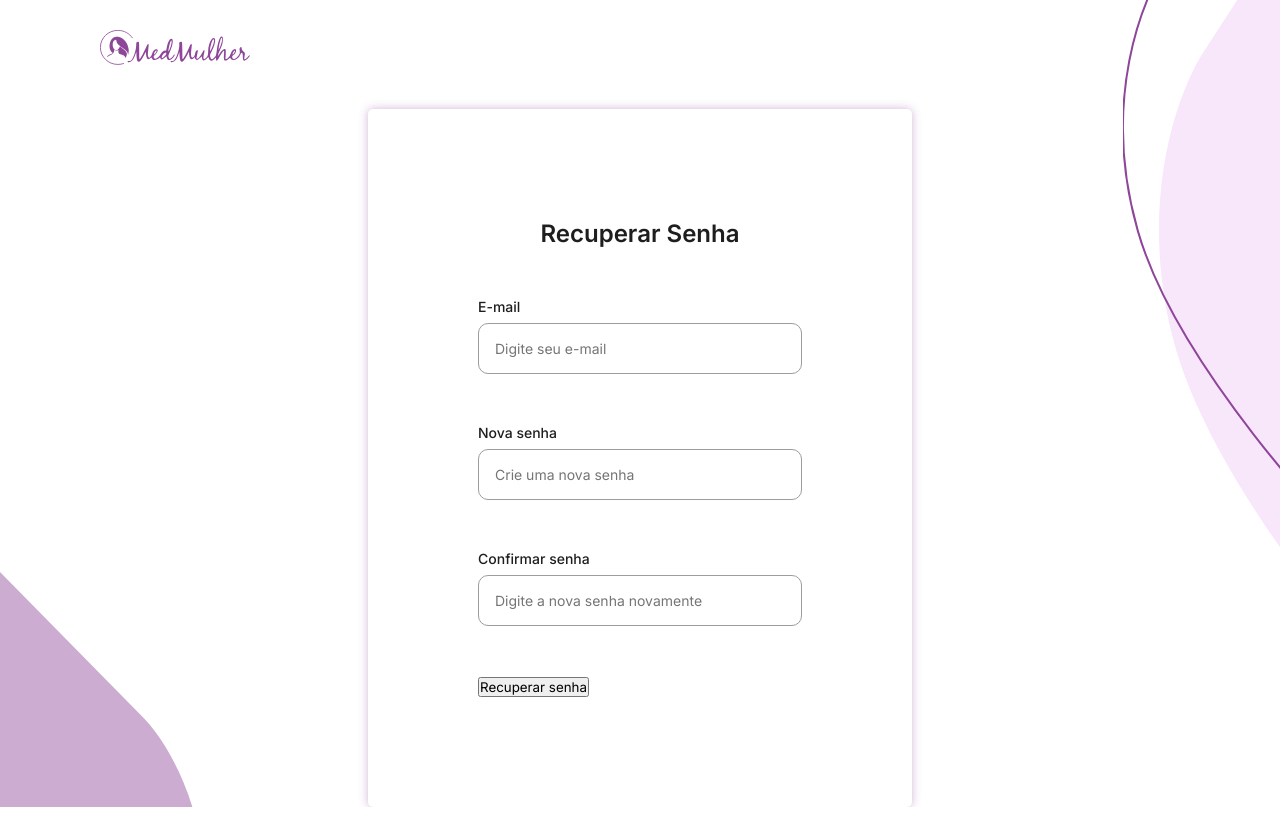
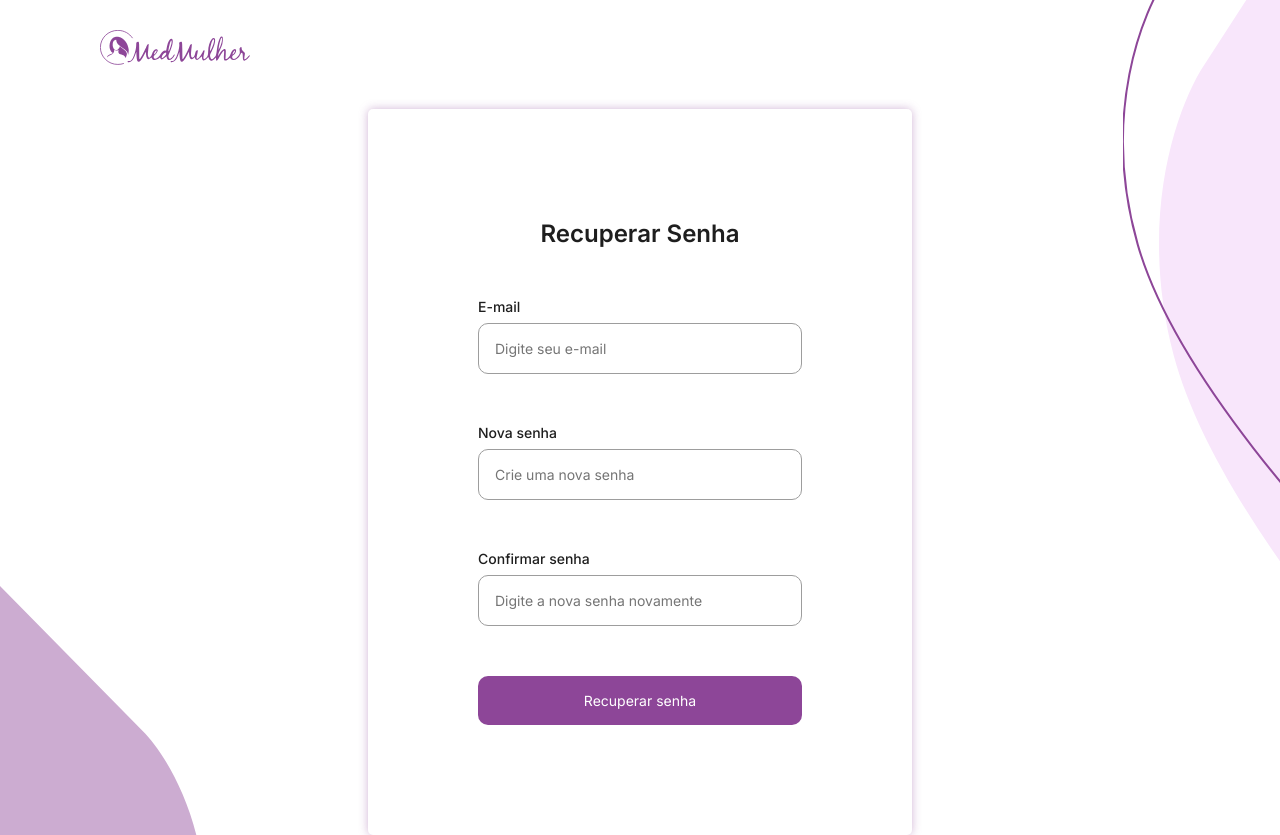
Before and after one commit to ICEI-PUC-Minas-PMV-ADS/pmv-ads-2023-2-e4-proj-dad-t2-medmulher, a React (Vite) app in the folder src/app-web/: page /redefinicao-de-senha in a window 1280 px wide. Before the commit the page ends 807 px from the top, so only its background shows below. Built offline with nearby package versions, Linux system fonts and the light colour scheme.

Commit message:
feat: adicionando classe que perdeu no botao

```diff
--- a/src/app-web/src/screens/redefinePassword/index.tsx
+++ b/src/app-web/src/screens/redefinePassword/index.tsx
@@ -73,7 +73,7 @@ const RedefinePassword = () => {
           </div>
 
           <Link to="/">
-          <button type="button" onClick={handleResetPassword}>
+          <button className="create" type="button" onClick={handleResetPassword}>
             Recuperar senha
           </button>
           </Link>
```
